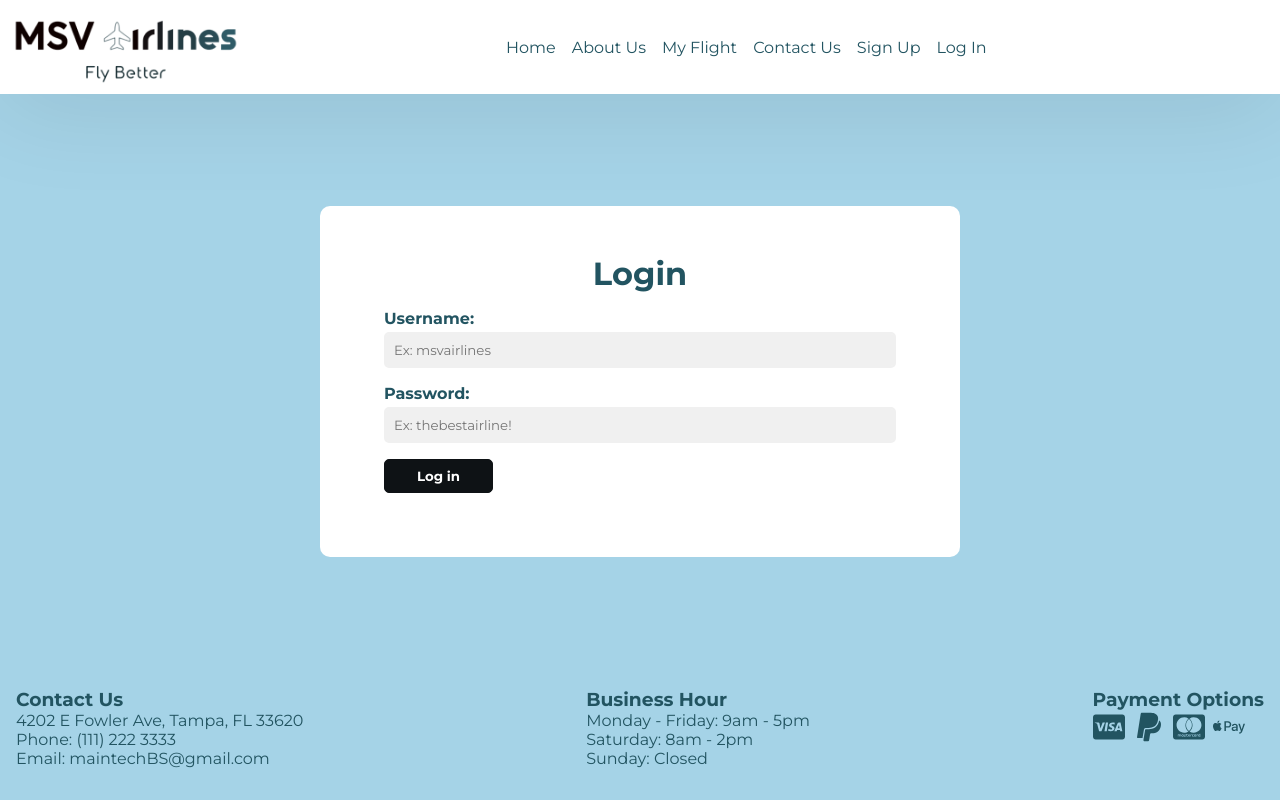
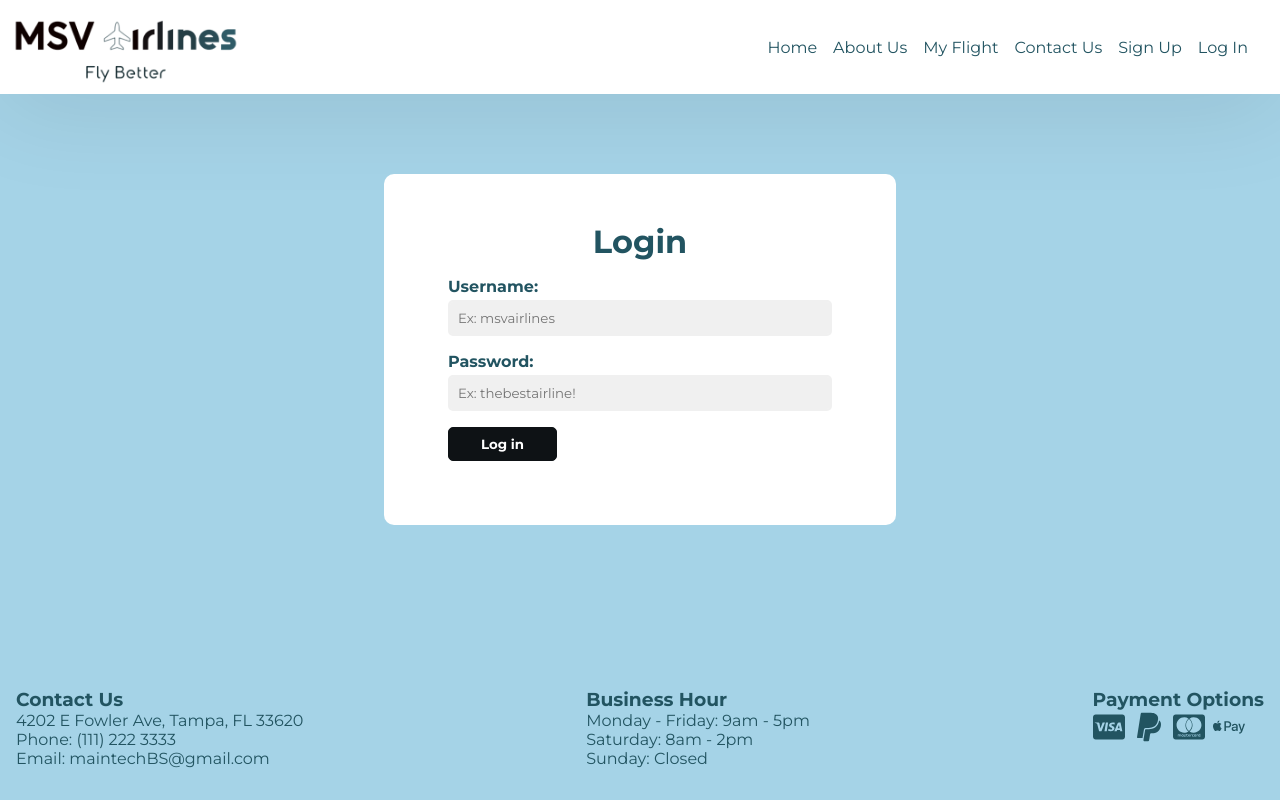
Before and after one commit to mishanguyen/MSV-Airlines, a React (Create React App) app in the folder client/: page /login in a window 1280 px wide. Built offline with nearby package versions, Linux system fonts and the light colour scheme; no server answers.

Commit message:
minor style changes

```diff
--- a/client/src/component/header/header.css
+++ b/client/src/component/header/header.css
@@ -7,6 +7,7 @@
 .nav {
     background-color: white;
     /* background-color: #A5D3E7; */
+    justify-content: space-between;
     display: flex;
     align-items: center;
     gap: 15rem;
--- a/client/src/component/logIn/LogIn.css
+++ b/client/src/component/logIn/LogIn.css
@@ -1,7 +1,7 @@
 .LoginPage {
-    width: 50%;
+    width: 40%;
     background-color: white;
-    margin: 7rem auto 0;
+    margin: 5rem auto 0;
     border-radius: 10px;
     padding: 3rem;
     text-align: center;
```
